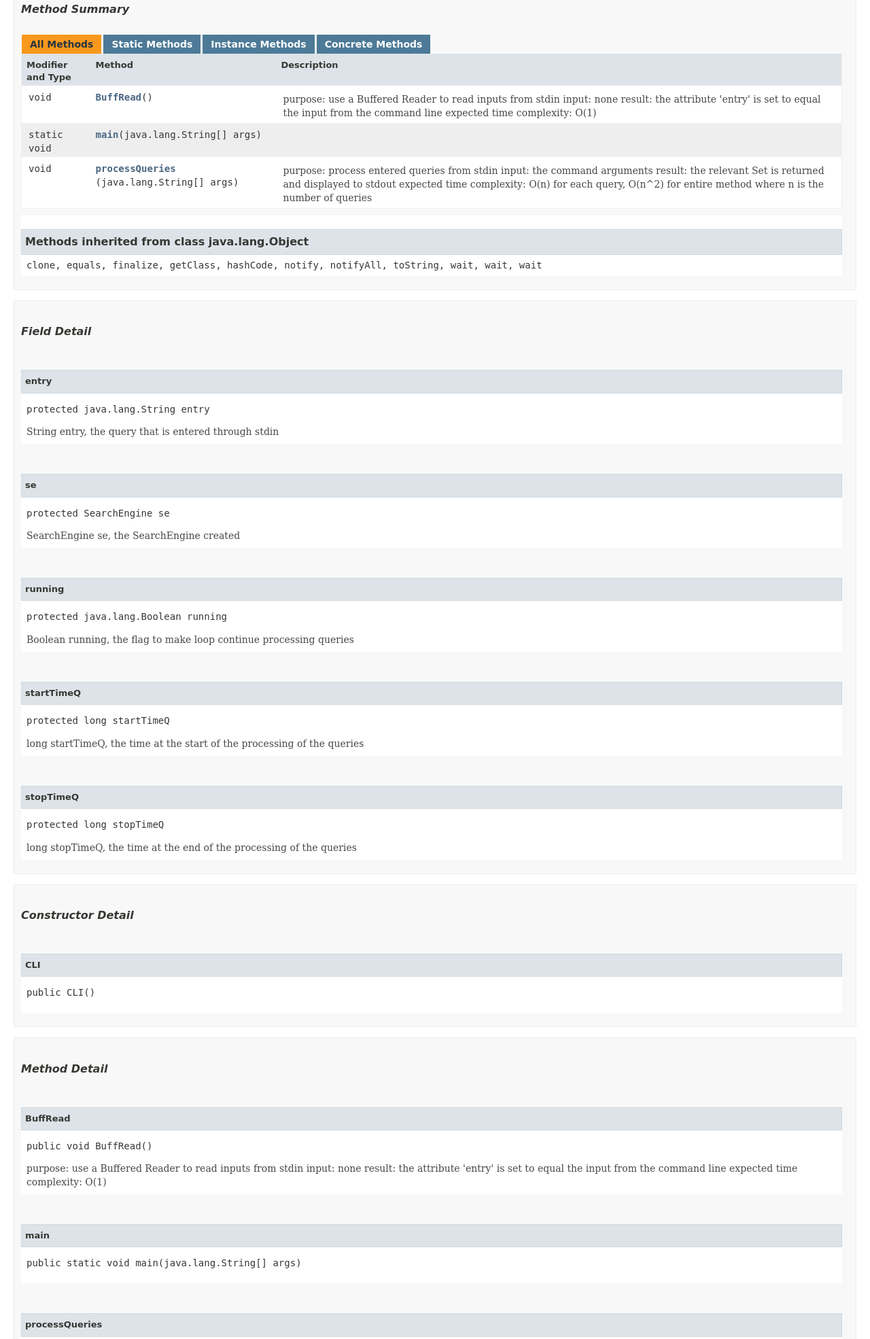
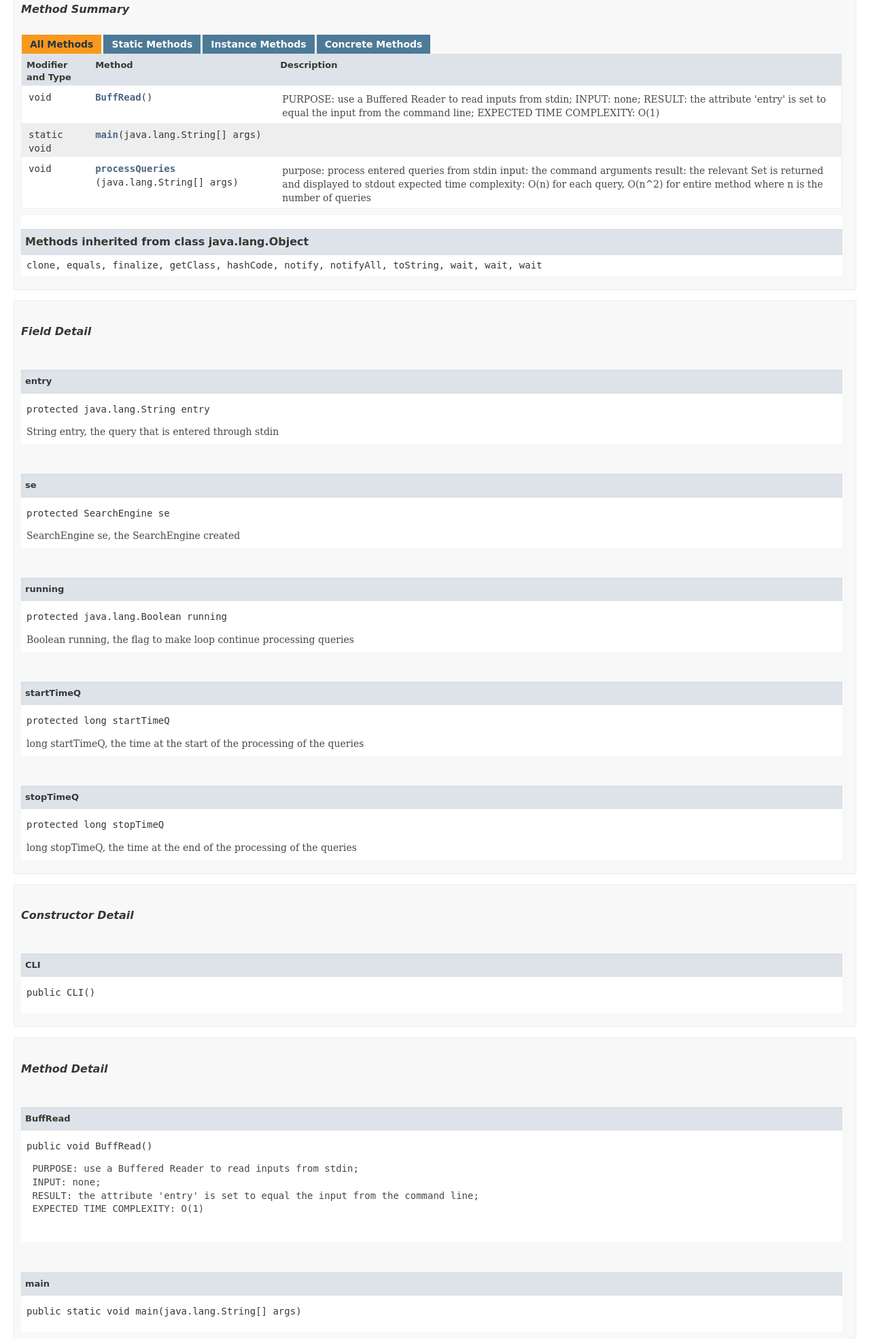
Before and after one commit to emmasmth/retrieval-docs, a plain HTML site: page CLI.html in a window 1280 px wide. Shown: the part 835-2805 px from the top of the page at 68% size. Drawn offline with Linux system fonts and the light colour scheme; no server answers; a script that the page names is missing; a web font is replaced by a local one.

Commit message:
testing3

```diff
--- a/CLI.html
+++ b/CLI.html
@@ -2,7 +2,7 @@
 <!-- NewPage -->
 <html lang="en">
 <head>
-<!-- Generated by javadoc (11.0.17) on Sun Dec 11 23:25:46 EST 2022 -->
+<!-- Generated by javadoc (11.0.17) on Sun Dec 11 23:28:41 EST 2022 -->
 <title>CLI</title>
 <meta http-equiv="Content-Type" content="text/html; charset=utf-8">
 <meta name="dc.created" content="2022-12-11">
@@ -230,13 +230,11 @@ extends java.lang.Object</pre>
 <td class="colFirst"><code>void</code></td>
 <th class="colSecond" scope="row"><code><span class="memberNameLink"><a href="#BuffRead()">BuffRead</a></span>()</code></th>
 <td class="colLast">
-<div class="block">purpose: use a Buffered Reader to read inputs from stdin
-
- input: none
-
- result: the attribute 'entry' is set to equal the input from the command line
-
- expected time complexity: O(1)</div>
+<div class="block">
+ PURPOSE: use a Buffered Reader to read inputs from stdin;
+ INPUT: none;
+ RESULT: the attribute 'entry' is set to equal the input from the command line;
+ EXPECTED TIME COMPLEXITY: O(1)</div>
 </td>
 </tr>
 <tr id="i1" class="rowColor">
@@ -364,13 +362,12 @@ extends java.lang.Object</pre>
 <li class="blockList">
 <h4>BuffRead</h4>
 <pre class="methodSignature">public&nbsp;void&nbsp;BuffRead()</pre>
-<div class="block">purpose: use a Buffered Reader to read inputs from stdin
-
- input: none
-
- result: the attribute 'entry' is set to equal the input from the command line
-
- expected time complexity: O(1)</div>
+<div class="block"><pre>
+ PURPOSE: use a Buffered Reader to read inputs from stdin;
+ INPUT: none;
+ RESULT: the attribute 'entry' is set to equal the input from the command line;
+ EXPECTED TIME COMPLEXITY: O(1)
+ </pre></div>
 </li>
 </ul>
 <a id="main(java.lang.String[])">
```
Also changed, not shown: allclasses-index.html (+1 -1 lines), allclasses.html (+1 -1 lines), allpackages-index.html (+1 -1 lines), constant-values.html (+1 -1 lines), deprecated-list.html (+1 -1 lines), help-doc.html (+1 -1 lines), index-all.html (+6 -8 lines), index.html (+1 -1 lines), overview-tree.html (+1 -1 lines), package-summary.html (+1 -1 lines), package-tree.html (+1 -1 lines), 4 other files.
